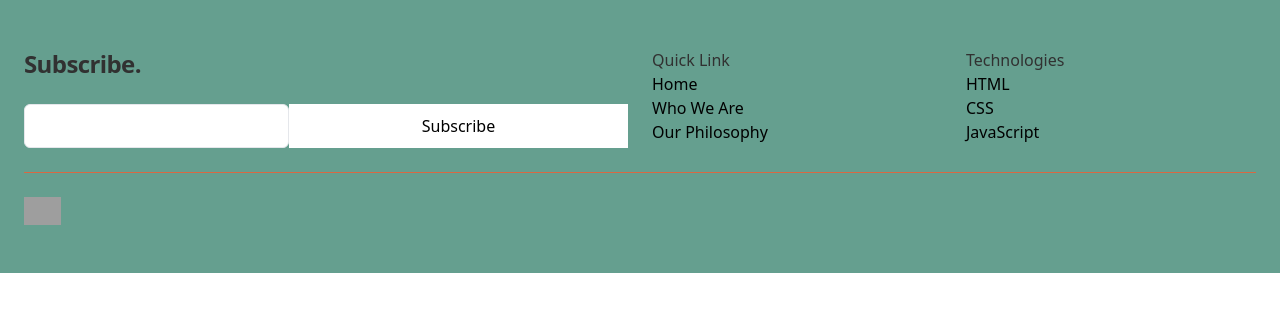
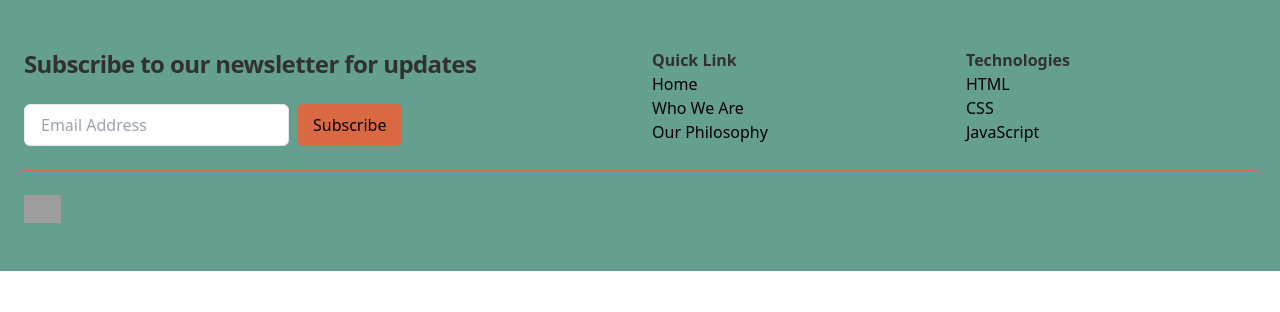
Before and after one commit to thaboxan/THAJAF449_WFO2401_GROUPA_ThaboJafta_SDF09, a website: page index.html in a window 1280 px wide. Drawn offline with nearby package versions, Linux system fonts and the light colour scheme; grey boxes are pictures that could not be loaded.

Commit message:
added tailwind styles

```diff
--- a/index.html
+++ b/index.html
@@ -3,7 +3,7 @@
   <head>
     <meta charset="UTF-8" />
     <meta name="viewport" content="width=device-width, initial-scale=1.0" />
-    <title>Footer Example</title>
+    <title>Footer Project</title>
     <script src="https://cdn.tailwindcss.com"></script>
     <link
       href="https://cdn.jsdelivr.net/npm/tailwindcss@2.2.19/dist/tailwind.min.css"
@@ -11,18 +11,18 @@
     />
   </head>
   <body>
-    <footer class="bg-[#659f8f] dark:bg-[#313131]">
+    <footer class="bg-[#659f8f]">
       <div class="container">
-        <footer class="bg-[#659f8f] dark:bg-[#313131]">
+        <div class="bg-[#659f8f]">
           <div class="container px-6 py-12 mx-auto">
             <div
               class="grid grid-cols-1 gap-6 sm:grid-cols-2 sm:gap-y-10 lg:grid-cols-4"
             >
               <div class="sm:col-span-2">
                 <h1
-                  class="max-w-lg text-xl font-semibold tracking-tight text-[#313131] xl:text-2xl dark:text-white"
+                  class="rounded-s-md max-w-lg text-xl font-semibold tracking-tight text-[#313131] xl:text-2xl dark:text-white"
                 >
-                  Subscribe.
+                  Subscribe to our newsletter for updates
                 </h1>
                 <div
                   class="flex flex-col mx-auto mt-6 space-y-3 md:space-y-0 md:flex-row"
@@ -30,13 +30,18 @@
                   <input
                     id="email"
                     type="text"
-                    class="px-4 py-2 text-[#313131] bg-white border rounded-md dark:bg-[#313131] dark:text-white dark:border-[#313131] focus:border-[#d86943] dark:focus:border-[#d86943] focus:outline-none focus:ring focus:ring-opacity-40 focus:ring-[#d86943]"
+                    placeholder="Email Address"
+                    class="w-full md:w-auto px-4 py-2 text-[#313131] bg-white border rounded-md mr-2 focus:border-[#d86943] dark:focus:border-[#d86943] focus:outline-none focus:ring focus:ring-opacity-40 focus:ring-[#d86943]"
                   />
-                  <button class="w-full px-6 py-2.5 bg-white">Subscribe</button>
+                  <button
+                    class="w-full md:w-auto px-4 py-2 bg-[#d86943] rounded-md"
+                  >
+                    Subscribe
+                  </button>
                 </div>
               </div>
               <div>
-                <p class="text-[#313131]">Quick Link</p>
+                <p class="text-[#313131] font-bold">Quick Link</p>
                 <div class="flex flex-col">
                   <a href="#">Home</a>
                   <a href="#">Who We Are</a>
@@ -44,7 +49,7 @@
                 </div>
               </div>
               <div>
-                <p class="text-[#313131]">Technologies</p>
+                <p class="text-[#313131] font-bold">Technologies</p>
                 <div class="flex flex-col">
                   <a href="#">HTML</a>
                   <a href="#">CSS</a>
@@ -65,7 +70,7 @@
               </a>
             </div>
           </div>
-        </footer>
+        </div>
       </div>
     </footer>
   </body>
```
Also changed, not shown: responsive-desktop.png (added), responsive-ipad.png (added), responsive-iphone.png (added).
